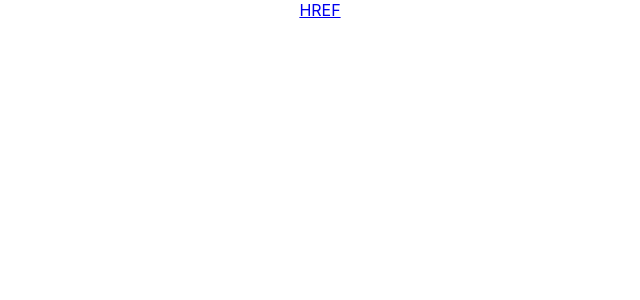
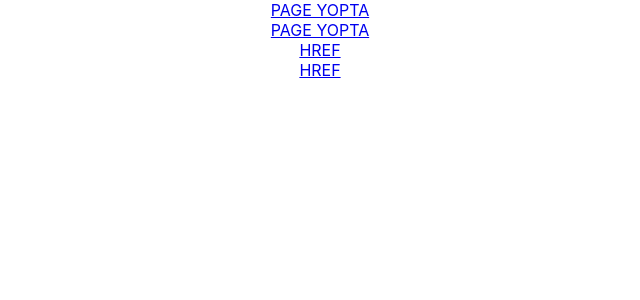
Before and after one commit to Badman018/1app, a React (Create React App) app: page / in a window 1280 px wide. Shown: the top 300 px of the page, without its empty margins (320-960 px from the left). Built offline with nearby package versions, Linux system fonts and the light colour scheme.

Commit message:
Update App.js

```diff
--- a/src/App.js
+++ b/src/App.js
@@ -7,6 +7,7 @@ const App = () => {
             <Header/>
             <Header/>
             <Body/>
+            <Body/>
         </div>
     );
 };
@@ -14,7 +15,7 @@ const App = () => {
 const Header = () => {
     return (
         <div className="Header">
-
+            <a href='#'>PAGE YOPTA</a>
         </div>
     );
 };
```
